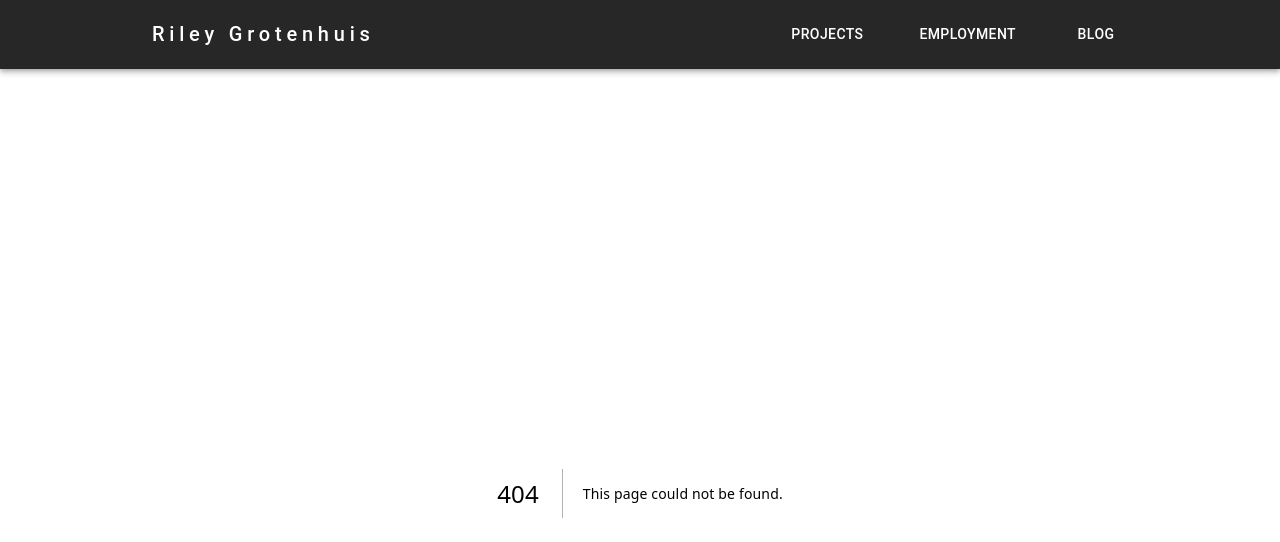
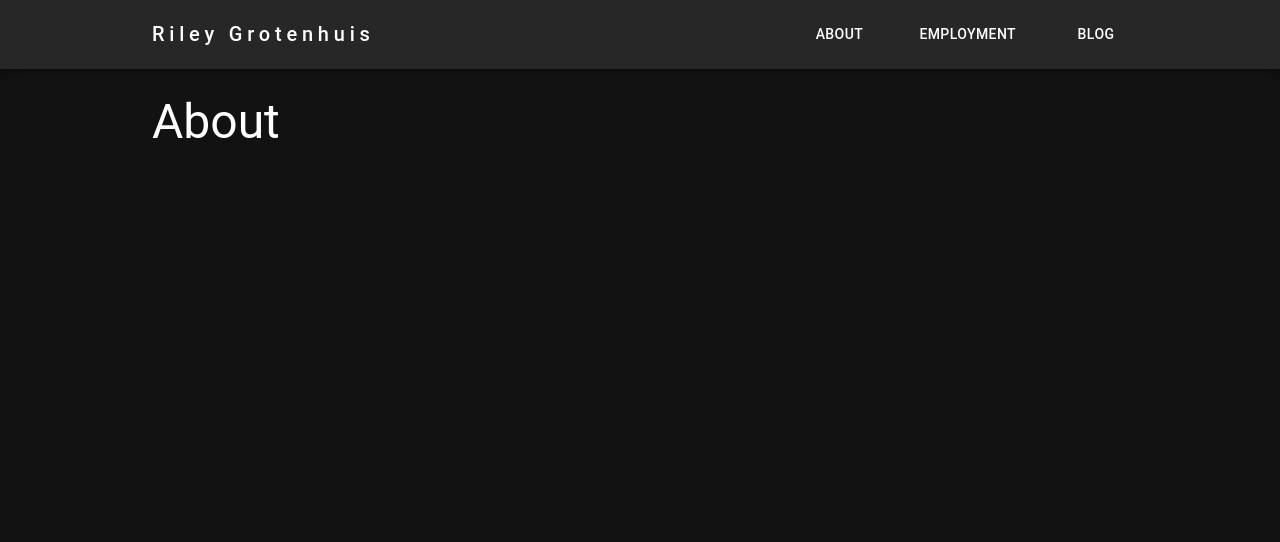
Before and after one commit to rileygrotenhuis/rileygrotenhuis.com, a Next.js app: page /about in a window 1280 px wide. Before the commit this address had no page. Shown: the top 542 px of the page. Built offline with nearby package versions, Linux system fonts and the light colour scheme.

Commit message:
feat: change projects page to about page.

```diff
--- a/app/projects/page.js
+++ b/app/about/page.js
@@ -3,11 +3,11 @@
 import React from 'react';
 import { Grid, Typography } from "@mui/material";
 
-export default function Projects() {
+export default function About() {
 	return (
 		<Grid container spacing={1}>
 			<Grid item xs={12}>
-				<Typography variant="h3">Projects</Typography>
+				<Typography variant="h3">About</Typography>
 			</Grid>
 		</Grid>
 	);
--- a/components/NavigationBar.js
+++ b/components/NavigationBar.js
@@ -79,14 +79,14 @@ export default function NavigationBar() {
                         }}
                     >
                         <Link
-                            href="/projects"
+                            href="/about"
                             style={{
                                 color: 'inherit',
                                 textDecoration: 'none',
                             }}
                         >
                             <MenuItem onClick={handleCloseNavMenu}>
-                                <Typography textAlign="center">Projects</Typography>
+                                <Typography textAlign="center">About</Typography>
                             </MenuItem>
                         </Link>
                         <Link
@@ -131,7 +131,7 @@ export default function NavigationBar() {
                 </Typography>
                 <Box sx={{ justifyContent: 'right', flexGrow: 1, display: { xs: 'none', md: 'flex' } }}>
                     <Link
-                        href="/projects"
+                        href="/about"
                         style={{
                             color: 'inherit',
                             textDecoration: 'none',
@@ -141,7 +141,7 @@ export default function NavigationBar() {
                             onClick={handleCloseNavMenu}
                             sx={{ mr: 5, my: 2, color: 'white', display: 'block' }}
                         >
-                            Projects
+                            About
                         </Button>
                     </Link>
                     <Link
```
